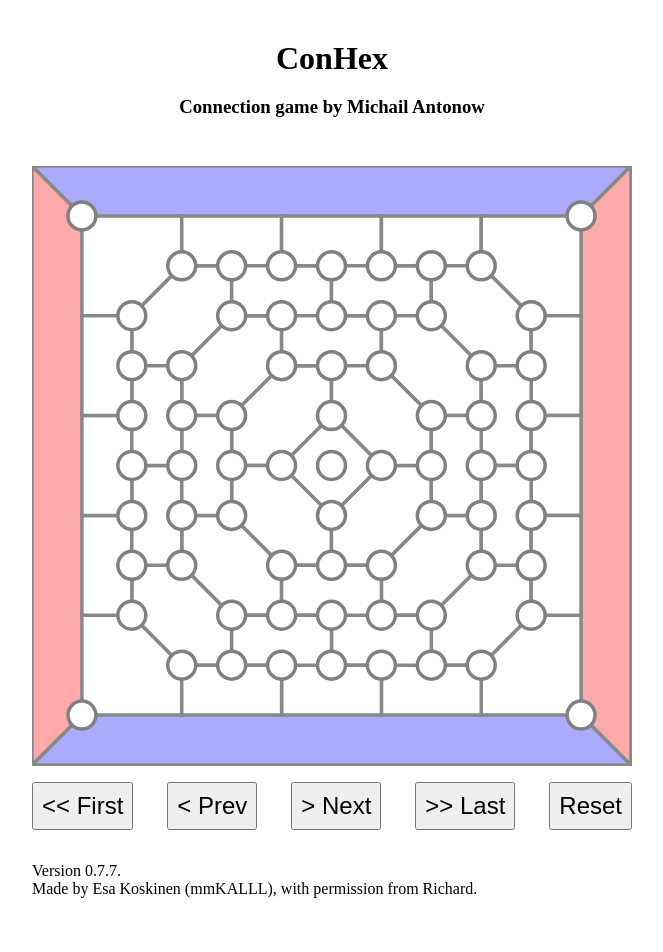
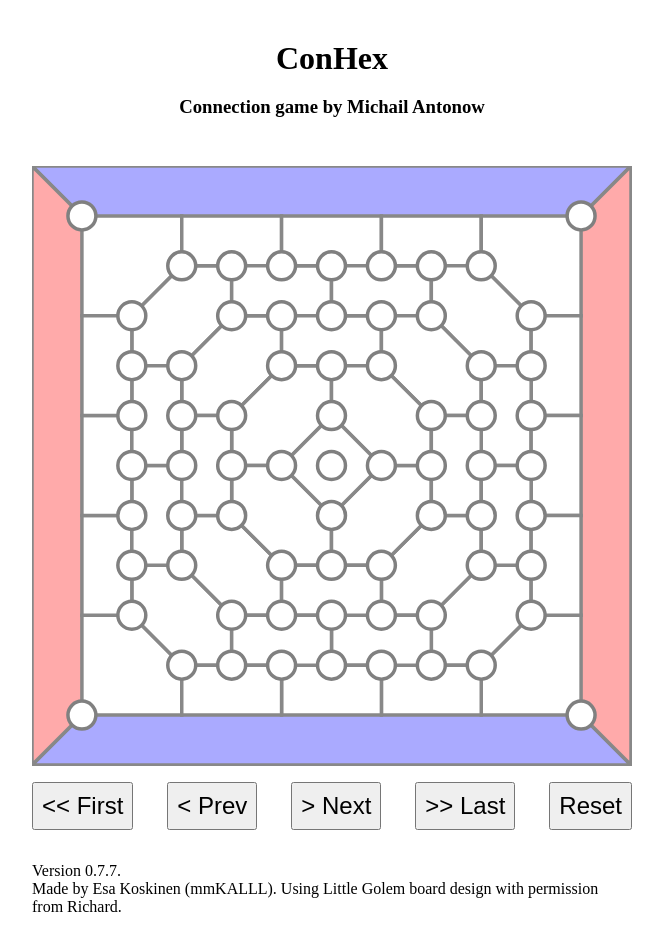
Before and after one commit to mmKALLL/conhex, a React (Vite) app: page / in a window 1280 px wide. Shown: the top 952 px of the page, without its empty margins (308-971 px from the left). Built offline with nearby package versions, Linux system fonts and the light colour scheme.

Commit message:
make design attribution clearer

```diff
--- a/src/components/game-screen.tsx
+++ b/src/components/game-screen.tsx
@@ -31,7 +31,8 @@ export function GameScreen() {
       <p>
         Version 0.7.7.
         <br />
-        Made by Esa Koskinen (mmKALLL), with permission from Richard.
+        Made by Esa Koskinen (mmKALLL). Using Little Golem board design with permission from
+        Richard.
       </p>
       {initialState === undefined && <Footer />}
     </div>
```
